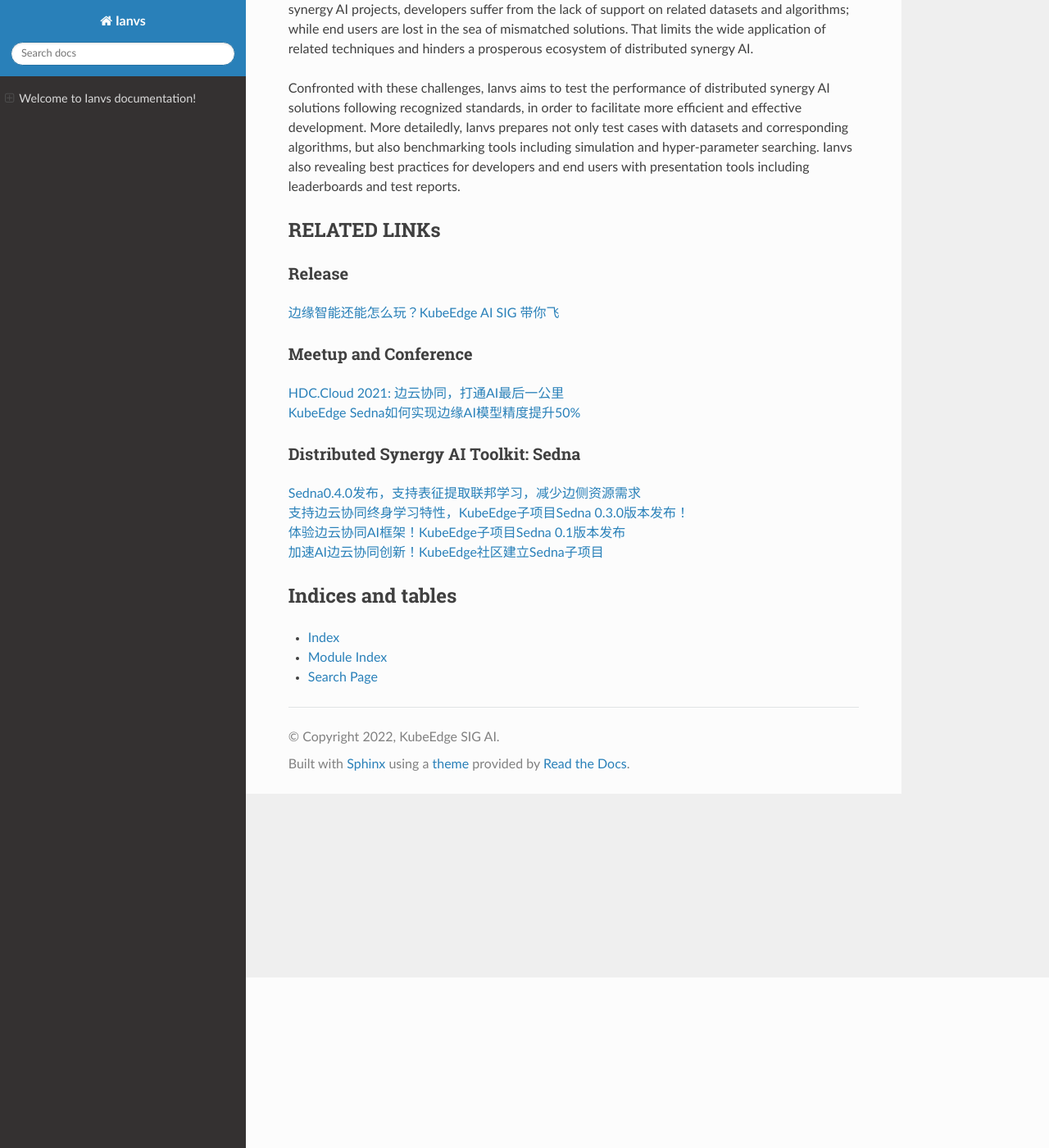
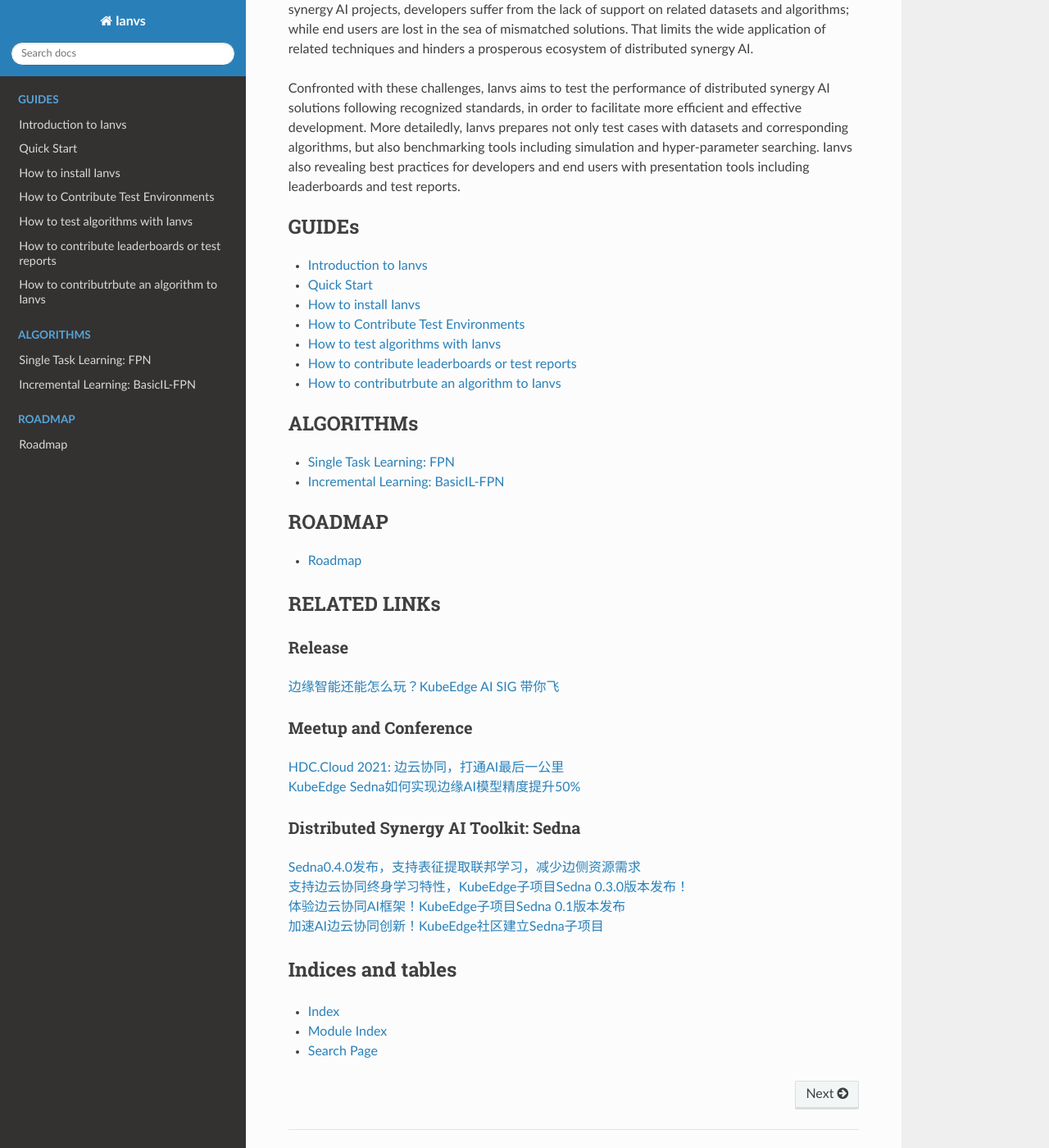
Before and after one commit to ECIL-EdgeAI/ianvs, a Sphinx documentation site: the page built from docs/index.rst, in a window 1280 px wide and 1400 px high, scrolled down 208 px. Shown: the whole window at 82% size. Built offline with Sphinx 7.4.7 and the Read the Docs theme 2.0.0, drawn with Linux system fonts in a browser that asks for light colours; pages that are not in the unit, such as notebooks, are missing from menus; some of the changed lines change nothing that is shown.

Commit message:
Update index.rst

```diff
--- a/docs/index.rst
+++ b/docs/index.rst
@@ -13,16 +13,13 @@ but also benchmarking tools including simulation and hyper-parameter searching.
 Ianvs also revealing best practices for developers and end users with presentation tools including leaderboards and test reports.
 
 
-.. toctree::
-    :maxdepth: 1
-    :caption: INTRODUCTION
-    Introduction to Ianvs <distributed-synergy-ai-benchmarking>
-    guides/quick-start
-    roadmap
 
 .. toctree::
     :maxdepth: 1
     :caption: GUIDEs
+
+    Introduction to Ianvs <distributed-synergy-ai-benchmarking>
+    guides/quick-start
     guides/how-to-install-ianvs
     guides/how-to-contribute-test-environments
     guides/how-to-test-algorithms
@@ -32,15 +29,18 @@ Ianvs also revealing best practices for developers and end users with presentati
 .. toctree::
     :maxdepth: 1
     :caption: SCENARIOs
-    Industrial Defect Detection: PCB-AoI <proposals/scenarios/industrial-defect-detection/pcb-aoi>
+    Industrial Defect Detection: PCB-AoI <proposals/scenarios/industrial-defect-detection/pcb-api>
+
 
 .. toctree::
     :maxdepth: 1
     :titlesonly:
     :glob:
     :caption: ALGORITHMs
+
     Single Task Learning: FPN <proposals/algorithms/single-task-learning/fpn>
     Incremental Learning: BasicIL-FPN <proposals/algorithms/incremental-learning/basicIL-fpn>
+
 
 .. toctree::
     :maxdepth: 1
@@ -52,6 +52,11 @@ Ianvs also revealing best practices for developers and end users with presentati
     Python API <autoapi/lib/ianvs/index>
 
 
+.. toctree::
+    :maxdepth: 1
+    :caption: ROADMAP
+
+    roadmap
 
 
 RELATED LINKs
```
